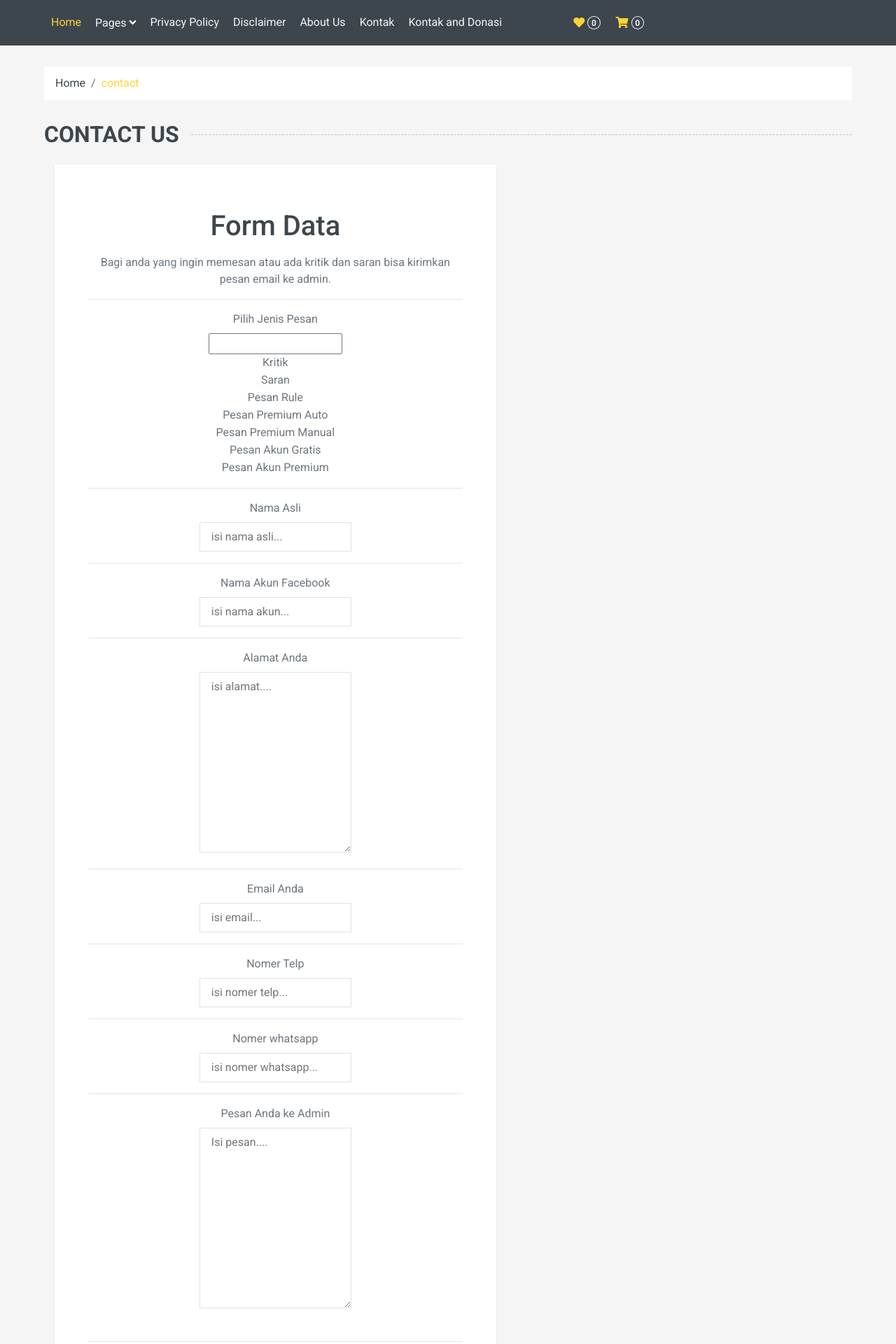
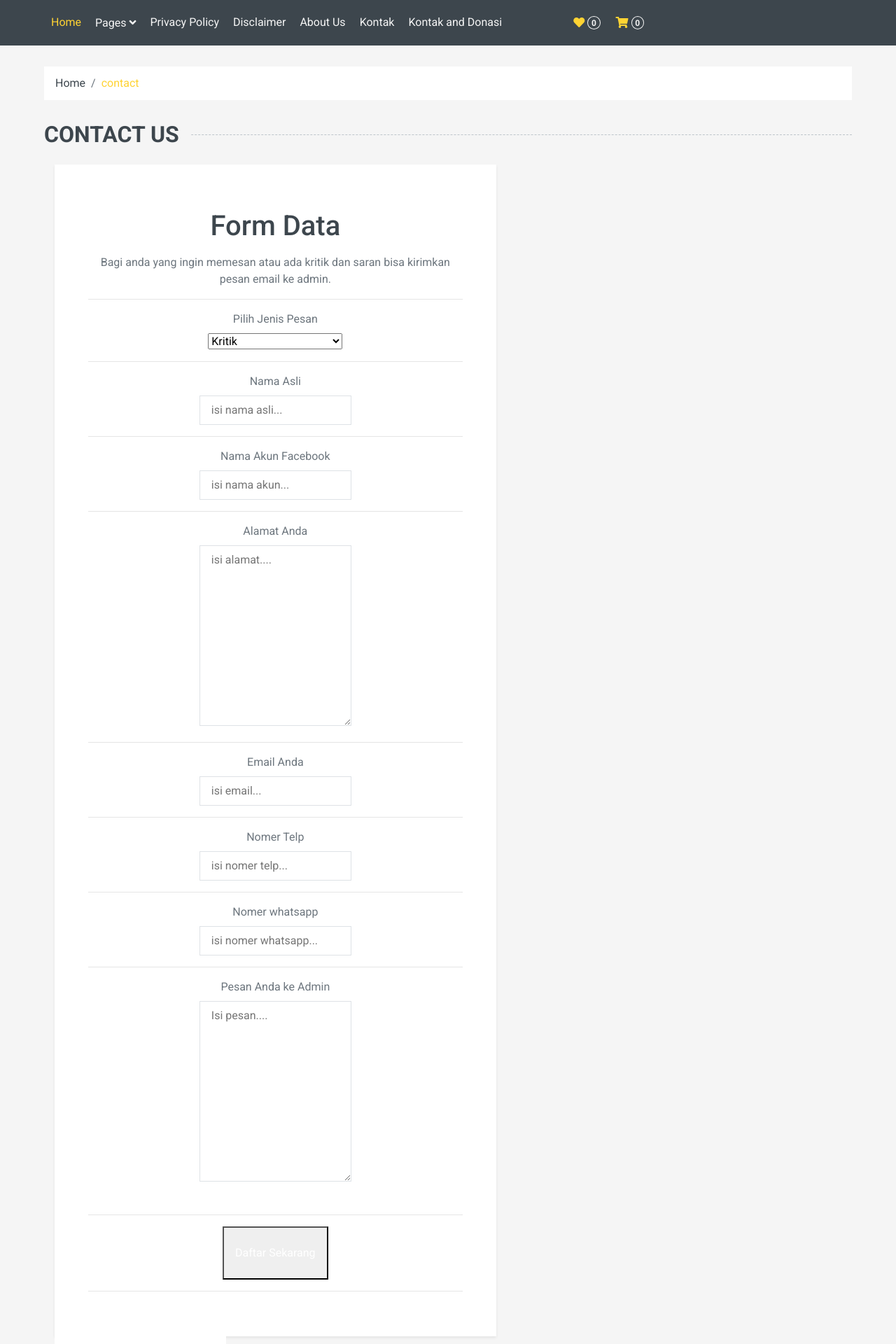
Before and after one commit to mwnsofficial/simaster, a Jekyll site: the page built from contact.html, in a window 1280 px wide. Shown: the top 1920 px of the page at 70% size. Built offline with Jekyll 4.4.1, drawn with Linux system fonts in a browser that asks for light colours; nearby versions of some CDN libraries.

Commit message:
Update contact.html

```diff
--- a/contact.html
+++ b/contact.html
@@ -26,8 +26,8 @@ layout: default
           <input type="checkbox" name="botcheck" id="" style="display: none;" />
           <hr>
           <div class="mb-6">
-            <center><label for="pilihan" class="block mb-2 text-sm text-black-600 dark:text-gray-400">Pilih Jenis Pesan</label></center>
-            <center><input name="pilihan" id="pilihan" multiple="multiple">
+            <center><label for="pilih pesan" class="block mb-2 text-sm text-black-600 dark:text-gray-400">Pilih Jenis Pesan</label></center>
+            <center><select name="pilih pesan" id="pilih pesan" required>
              <option value="Kritik">Kritik</option>
              <option value="Saran">Saran</option>
              <option value="Pesan Rule">Pesan Rule</option>
@@ -35,7 +35,7 @@ layout: default
              <option value="Pesan Premium Manual">Pesan Premium Manual</option>
              <option value="Pesan Akun Gratis">Pesan Akun Gratis</option>
              <option value"Pesan Akun Premium">Pesan Akun Premium</option>
-            </select ></center>
+            </select></center>
           </div>
           <hr>
           <div class="mb-6">
```
